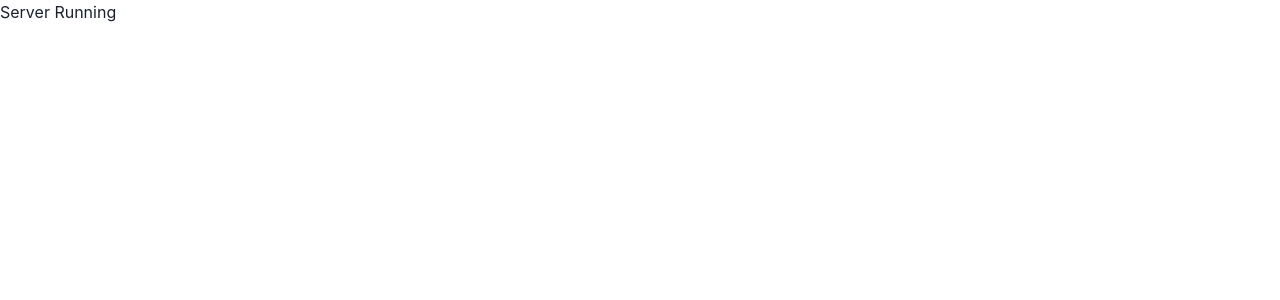
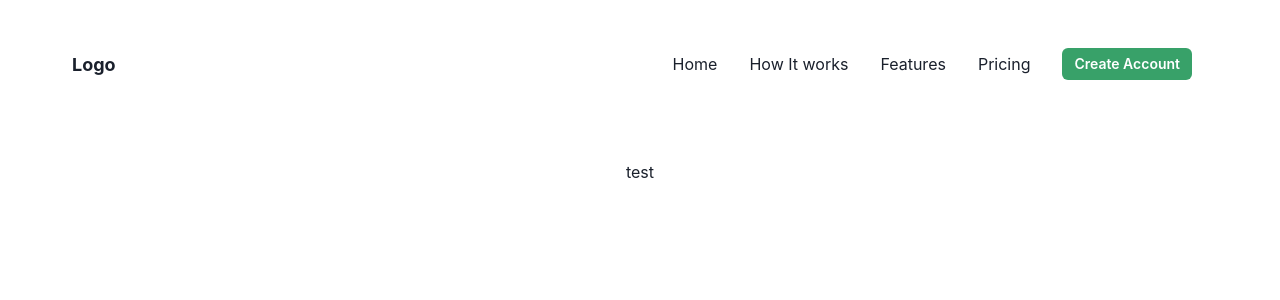
Before and after one commit to mdgdeveloper/recipeapp, a React (Create React App) app: page / in a window 1280 px wide. Shown: the top 300 px of the page. Built offline with nearby package versions, Linux system fonts and the light colour scheme.

Commit message:
header completed

```diff
--- a/src/App.tsx
+++ b/src/App.tsx
@@ -1,7 +1,7 @@
 import { BrowserRouter as Router, Switch, Route } from 'react-router-dom';
 
 // ? Templates
-import Landing from './components/templates/Landing';
+import Landing from './pages/Landing';
 
 function App() {
   return (
--- a/src/components/atoms/Header/CloseIcon.tsx
+++ b/src/components/atoms/Header/CloseIcon.tsx
@@ -4,9 +4,13 @@ interface Props {
 
 const CloseIcon = (props: Props) => {
     return (
-        <div>
-
-        </div>
+        <svg width="24" viewBox="0 0 18 18" xmlns="http://www.w3.org/2000/svg">
+            <title>Close</title>
+            <path
+                fill="white"
+                d="M9.00023 7.58599L13.9502 2.63599L15.3642 4.04999L10.4142 8.99999L15.3642 13.95L13.9502 15.364L9.00023 10.414L4.05023 15.364L2.63623 13.95L7.58623 8.99999L2.63623 4.04999L4.05023 2.63599L9.00023 7.58599Z"
+            />
+        </svg>
     )
 }
 
--- a/src/components/atoms/Header/MenuIcon.tsx
+++ b/src/components/atoms/Header/MenuIcon.tsx
@@ -4,9 +4,15 @@ interface Props {
 
 const MenuIcon = (props: Props) => {
     return (
-        <div>
-
-        </div>
+        <svg
+            width="24px"
+            viewBox="0 0 20 20"
+            xmlns="http://www.w3.org/2000/svg"
+            fill="white"
+        >
+            <title>Menu</title>
+            <path d="M0 3h20v2H0V3zm0 6h20v2H0V9zm0 6h20v2H0v-2z" />
+        </svg>
     )
 }
 
--- a/src/components/atoms/Header/MenuItem.tsx
+++ b/src/components/atoms/Header/MenuItem.tsx
@@ -3,12 +3,14 @@ import { Link, Text } from '@chakra-ui/react';
 interface Props {
     isLast?: boolean,
     to: string,
-    children: string,
+    children: JSX.Element | string,
 }
 
 const MenuItem = ({ children, to = '/', isLast }: Props) => {
     return (
-        <Link href={to}>
+        <Link href={to}
+        p={4}
+        >
             <Text display="block">
                 {children}
             </Text>
--- a/src/components/organisms/Header.tsx
+++ b/src/components/organisms/Header.tsx
@@ -1,7 +1,12 @@
 import { useState } from 'react';
+import { Link } from "react-router-dom";
+import { Box, Flex, Text, Button } from '@chakra-ui/react';
+import Logo from '../atoms/Header/Logo';
 
 // ? ATOMS
-import MenuToggle from '../atoms/Header/MenuToggle';
+import MenuIcon from '../atoms/Header/MenuIcon';
+import MenuItem from '../atoms/Header/MenuItem';
+import CloseIcon from '../atoms/Header/CloseIcon';
 interface Props {
 
 }
@@ -14,9 +19,57 @@ const Header = (props: Props) => {
 
 
     return (
-        <div>
-            <MenuToggle toggle={toggle} isOpen={isOpen} />
-        </div>
+
+        <Flex
+            as='nav'
+            align='center'
+            justify='space-between'
+            wrap='wrap'
+            w='100%'
+            mb={8}
+            p={8}
+            bg={["green.500", "green.500", "transparent", "transparent"]}
+        >
+
+            <Flex align='center'>
+                <Logo />
+            </Flex>
+
+            <Box display={{ base: "block", md: "none" }} onClick={toggle}>
+                {isOpen ? <CloseIcon /> : <MenuIcon />}
+            </Box>
+
+            <Box
+                display={{ base: isOpen ? "block" : "none", md: "block" }}
+                flexBasis={{ base: "100%", md: "auto" }}
+            >
+                <Flex
+                    align="center"
+                    justify={["center", "space-between", "flex-end", "flex-end"]}
+                    direction={["column", "row", "row", "row"]}
+                    pt={[4, 4, 0, 0]}
+                >
+                    <MenuItem to="/">Home</MenuItem>
+                    <MenuItem to="/how">How It works </MenuItem>
+                    <MenuItem to="/faetures">Features </MenuItem>
+                    <MenuItem to="/pricing">Pricing </MenuItem>
+                    <MenuItem to="/signup" isLast>
+                        <Button
+                            size="sm"
+                            rounded="md"
+                            color={["green.500", "green.500", "white", "white"]}
+                            bg={["white", "white", "green.500", "green.500"]}
+                            _hover={{
+                                bg: ["primary.100", "primary.100", "primary.600", "primary.600"]
+                            }}
+                        >
+                            Create Account
+                        </Button>
+                    </MenuItem>
+                </Flex>
+            </Box>
+        </Flex>
+
     )
 }
 
--- a/src/components/templates/Landing.tsx
+++ /dev/null
@@ -1,15 +0,0 @@
-interface Props {
-
-}
-
-const Landing = (props: Props) => {
-    return (
-        <div>
-            <div>
-                Server Running
-            </div>
-        </div>
-    )
-}
-
-export default Landing
--- /dev/null
+++ b/src/components/templates/LandingLayout.tsx
@@ -0,0 +1,24 @@
+import { Flex } from '@chakra-ui/react';
+
+// ? ORGANISMS
+import Header from '../organisms/Header';
+
+interface Props {
+    children?: JSX.Element | string,
+}
+
+const LandingLayout = ({children}: Props) => {
+    return (
+        <Flex
+            direction='column'
+            align='center'
+            maxW={{ xl: "1200px" }}
+            m='0 auto'
+        >
+            <Header />
+            {children}
+        </Flex>
+    )
+}
+
+export default LandingLayout
--- /dev/null
+++ b/src/pages/Landing.tsx
@@ -0,0 +1,15 @@
+import LandingLayout from '../components/templates/LandingLayout';
+
+interface Props {
+
+}
+
+const Landing = (props: Props) => {
+    return (
+        <LandingLayout>
+            test
+        </LandingLayout>
+    )
+}
+
+export default Landing
```
